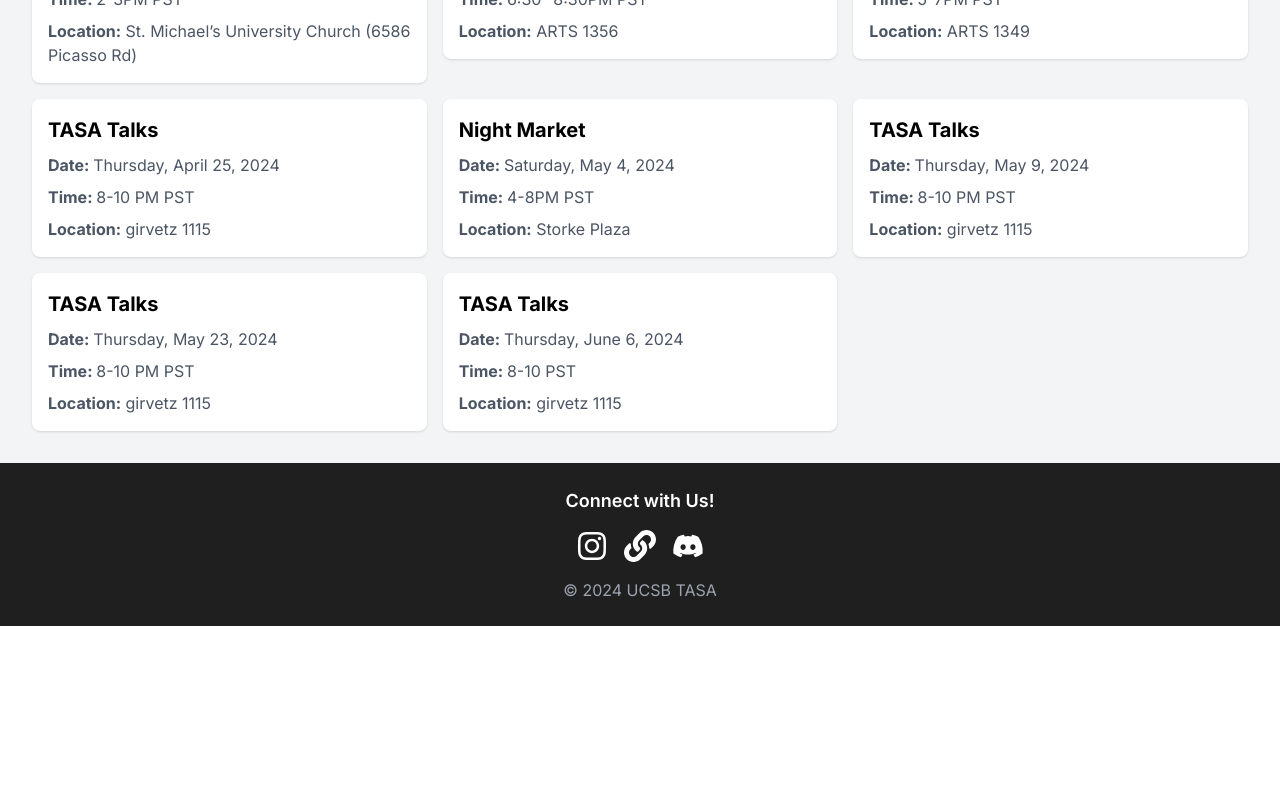
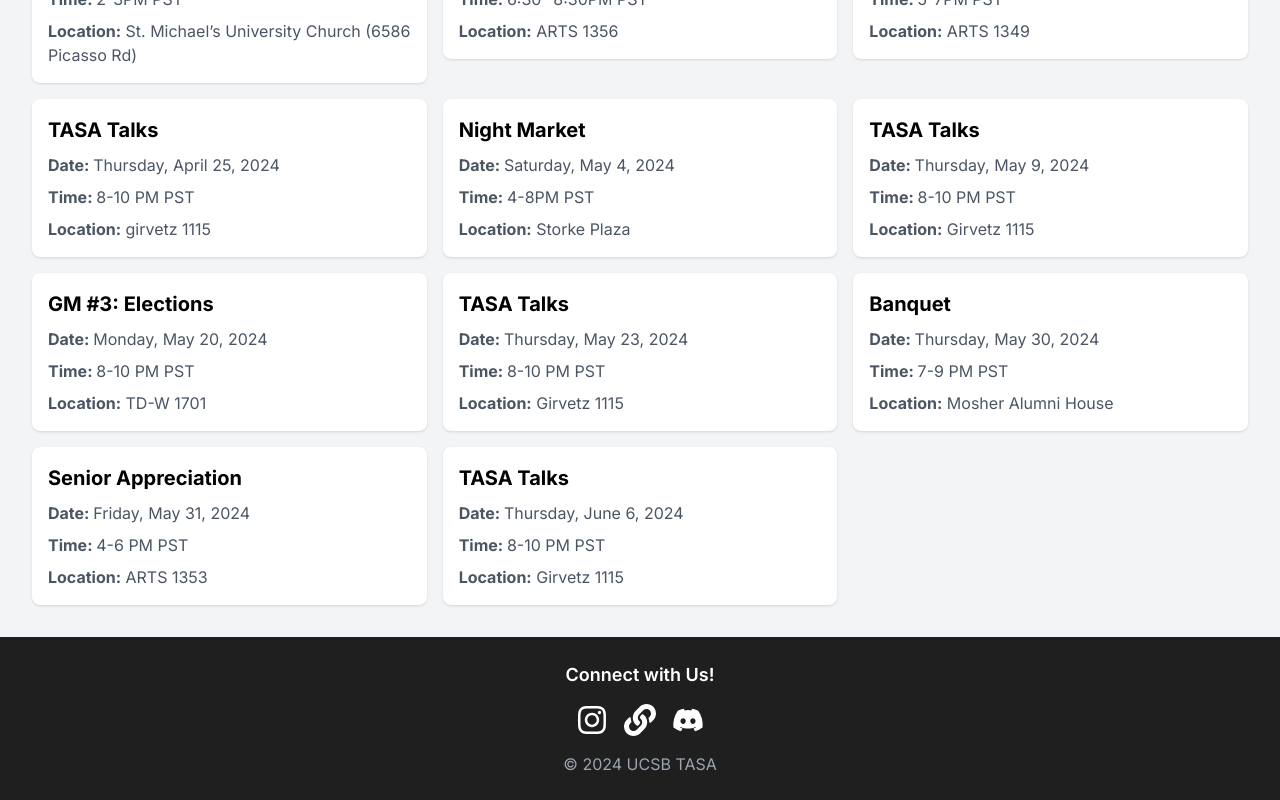
Before and after one commit to UCSBTASA/UCSBTASA.github.io, a Next.js app: page / in a window 1280 px wide. Shown: the part 1789-2589 px from the top of the page. Before the commit the page ends 2415 px from the top, so only its background shows below. Built offline with nearby package versions, Linux system fonts and the light colour scheme.

Commit message:
Update eventData.ts

```diff
--- a/data/eventData.ts
+++ b/data/eventData.ts
@@ -176,7 +176,16 @@ const events =
     "day of week": "Thursday",
     "date": "2024-05-09",
     "time": "8-10 PM",
-    "location": "girvetz 1115",
+    "location": "Girvetz 1115",
+    "customTime": "",
+    "ready": "Yes"
+  },
+  {
+    "title": "GM #3: Elections",
+    "day of week": "Monday",
+    "date": "2024-05-20",
+    "time": "8-10 PM",
+    "location": "TD-W 1701",
     "customTime": "",
     "ready": "Yes"
   },
@@ -185,7 +194,25 @@ const events =
     "day of week": "Thursday",
     "date": "2024-05-23",
     "time": "8-10 PM",
-    "location": "girvetz 1115",
+    "location": "Girvetz 1115",
+    "customTime": "",
+    "ready": "Yes"
+  },
+  {
+    "title": "Banquet",
+    "day of week": "Thursday",
+    "date": "2024-05-30",
+    "time": "7-9 PM",
+    "location": "Mosher Alumni House",
+    "customTime": "",
+    "ready": "Yes"
+  },
+  {
+    "title": "Senior Appreciation",
+    "day of week": "Friday",
+    "date": "2024-05-31",
+    "time": "4-6 PM",
+    "location": "ARTS 1353",
     "customTime": "",
     "ready": "Yes"
   },
@@ -193,8 +220,8 @@ const events =
     "title": "TASA Talks",
     "day of week": "Thursday",
     "date": "2024-06-06",
-    "time": "8-10",
-    "location": "girvetz 1115",
+    "time": "8-10 PM",
+    "location": "Girvetz 1115",
     "customTime": "",
     "ready": "Yes"
   }
```
